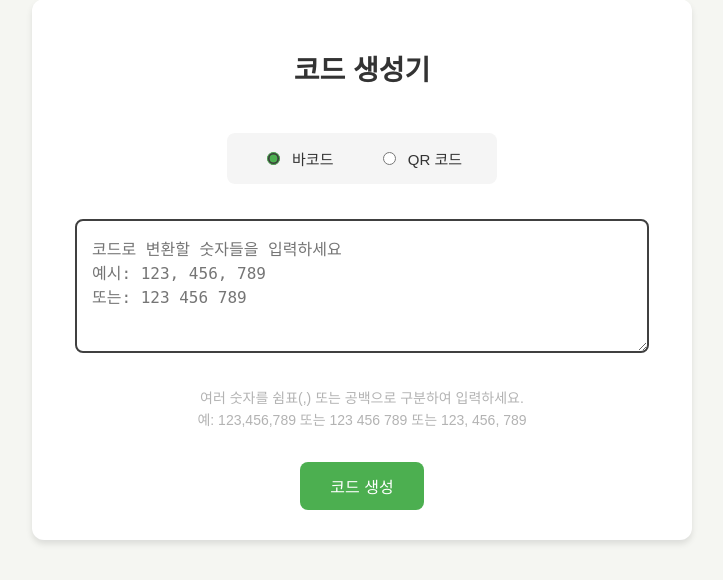
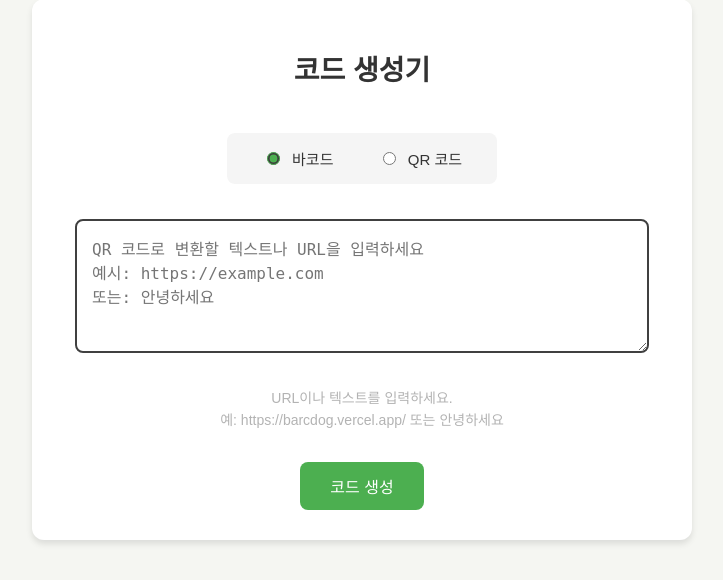
Before and after one commit to positivehun/BarcDog, a Flask app: page / in a window 1280 px wide. Shown: the part 315-895 px from the top of the page, without its empty margins (278-1001 px from the left). Run offline with Flask 3, Linux system fonts and the light colour scheme.

Commit message:
feat: barcdog QR URL 생성가능하도록 변경

```diff
--- a/app.py
+++ b/app.py
@@ -91,36 +91,44 @@ def generate():
         if not data:
             return render_template('error.html', error_message="데이터를 입력해주세요.")
 
-        # 유효한 문자 검사 (숫자, 영문자, 특수문자 _, -, 공백만 허용)
-        if not re.match(r'^[0-9A-Za-z_\- ]+$', data):
-            return render_template('error.html', error_message="올바르지 않은 데이터입니다. 숫자, 영문자, 특수문자(_, -) 만 입력 가능합니다.")
+        # QR 코드와 바코드의 유효성 검사를 분리
+        if code_type == 'barcode':
+            # 바코드는 숫자, 영문자, 특수문자(_, -) 만 허용
+            if not re.match(r'^[0-9A-Za-z_\- ]+$', data):
+                return render_template('error.html', error_message="올바르지 않은 데이터입니다. 바코드는 숫자, 영문자, 특수문자(_, -) 만 입력 가능합니다.")
+        else:  # QR 코드
+            # QR 코드는 모든 문자 허용 (URL 포함)
+            pass  # URL을 포함한 모든 문자열 허용
 
-        parsed_numbers = parse_numbers(data)
-        if len(parsed_numbers) == 0:
+        # 쉼표나 공백으로 구분된 여러 데이터 처리
+        parsed_data = re.split(r'[,\s]+', data.strip())
+        parsed_data = [item.strip() for item in parsed_data if item.strip()]
+
+        if len(parsed_data) == 0:
             return render_template('error.html', error_message="유효한 데이터를 입력해주세요.")
 
-        logger.debug(f"Parsed numbers: {parsed_numbers}")
+        logger.debug(f"Parsed data: {parsed_data}")
 
         codes = []
-        for number in parsed_numbers:
+        for item in parsed_data:
             try:
                 if code_type == 'barcode':
-                    buffer = create_barcode(number)
+                    buffer = create_barcode(item)
                 else:  # qrcode
-                    buffer = create_qrcode(number)
+                    buffer = create_qrcode(item)
 
                 if buffer and buffer.getvalue():
                     codes.append({
-                        'number': number,
+                        'number': item,  # 'number' 대신 'item'으로 표시하면 더 적절할 수 있습니다
                         'code': buffer.getvalue(),
                         'type': code_type
                     })
-                    logger.debug(f"Successfully created code for number: {number}")
+                    logger.debug(f"Successfully created code for data: {item}")
                 else:
-                    logger.error(f"Failed to create code for number: {number}")
+                    logger.error(f"Failed to create code for data: {item}")
                     return render_template('error.html', error_message="코드 생성에 실패했습니다.")
             except Exception as e:
-                logger.error(f"Error creating code for number {number}: {str(e)}")
+                logger.error(f"Error creating code for data {item}: {str(e)}")
                 return render_template('error.html', error_message="코드 생성 중 오류가 발생했습니다.")
 
         if not codes:
--- a/templates/index.html
+++ b/templates/index.html
@@ -136,11 +136,16 @@
                 </label>
             </div>
             <div>
-                <textarea name="data" placeholder="코드로 변환할 숫자들을 입력하세요&#10;예시: 123, 456, 789&#10;또는: 123 456 789" required></textarea>
+                <textarea name="data" placeholder="{% if code_type == 'barcode' %}코드로 변환할 숫자들을 입력하세요&#10;예시: 123, 456, 789&#10;또는: 123 456 789{% else %}QR 코드로 변환할 텍스트나 URL을 입력하세요&#10;예시: https://example.com&#10;또는: 안녕하세요{% endif %}" required></textarea>
             </div>
             <div class="help-text">
+                {% if code_type == 'barcode' %}
                 여러 숫자를 쉼표(,) 또는 공백으로 구분하여 입력하세요.<br>
                 예: 123,456,789 또는 123 456 789 또는 123, 456, 789
+                {% else %}
+                URL이나 텍스트를 입력하세요.<br>
+                예: https://barcdog.vercel.app/ 또는 안녕하세요
+                {% endif %}
             </div>
             <button type="submit">코드 생성</button>
         </form>
```
